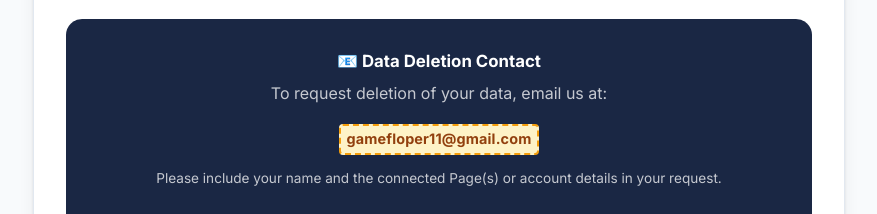
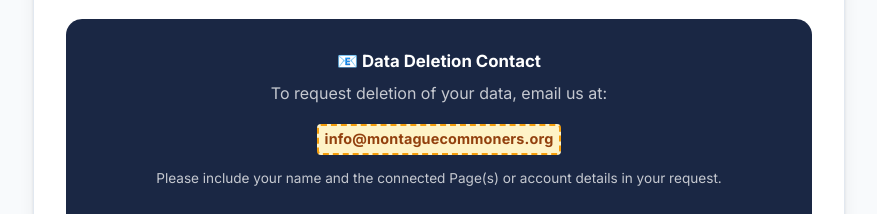
Before and after one commit to charcoalsifter/postiz-privacy, a plain HTML site: page index.html in a window 1280 px wide. Shown: the part 7600-7814 px from the top of the page, without its empty margins (201-1078 px from the left). Drawn offline with Linux system fonts and the light colour scheme.

Commit message:
Update index.html

```diff
--- a/index.html
+++ b/index.html
@@ -378,7 +378,7 @@
     <div class="contact-card">
       <h3>📧 Data Deletion Contact</h3>
       <p>To request deletion of your data, email us at:</p>
-      <span class="contact-email placeholder">gamefloper11@gmail.com</span>
+      <span class="contact-email placeholder">info@montaguecommoners.org</span>
       <p style="margin-top:.75rem; font-size:.85rem;">Please include your name and the connected Page(s) or account details in your request.</p>
     </div>
 
```
